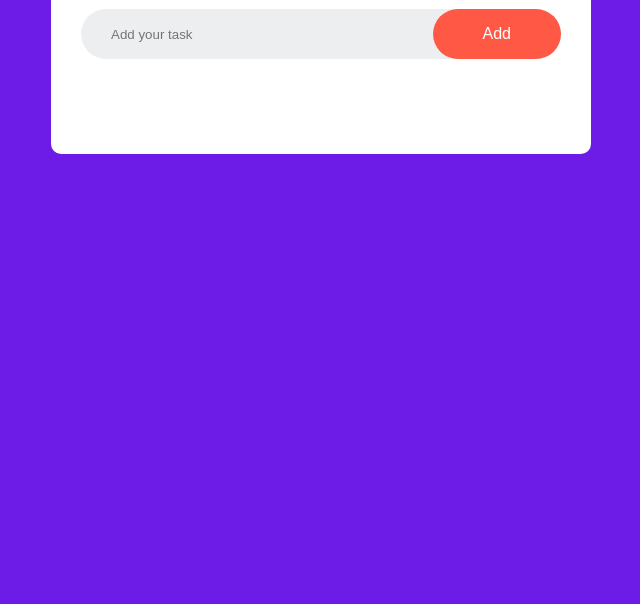
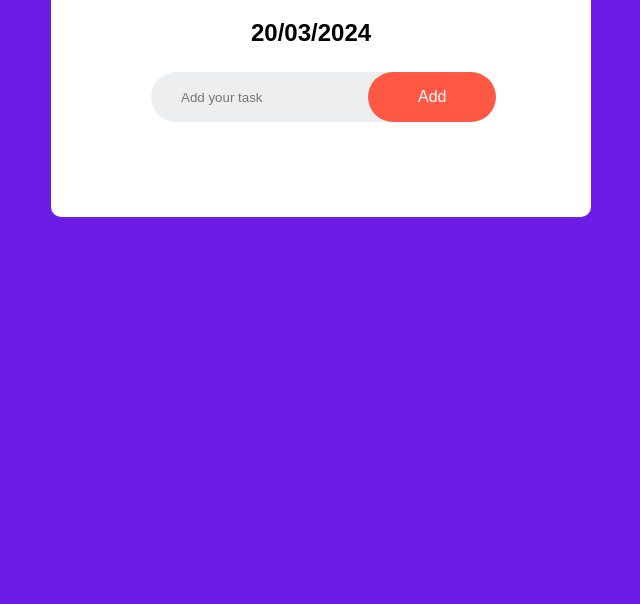
Before and after one commit to atanukundu10/To-Do-List, a plain HTML site: page index.html in a window 1280 px wide. Shown: the part 196-800 px from the top of the page, without its empty margins (319-959 px from the left). Drawn offline with Linux system fonts and the light colour scheme.

Commit message:
minor fixes

```diff
--- a/index.html
+++ b/index.html
@@ -10,8 +10,8 @@
 
     <div class="container">
         <div class="to-do">
-            <h2>To-Do List <img src="images/icon.png"> <span class="date" id="curr-date"> </span> </h2>
-
+            <h2>To-Do List <img src="images/icon.png"></h2>
+            <h2><span class="date" id="curr-date"></span></h2>
             <div class="row">
                 <input type="text" id="input-box" placeholder="Add your task">
                 <button onclick="addTask()">Add</button>
--- a/style.css
+++ b/style.css
@@ -17,7 +17,7 @@
     max-width: 540px;
     background: white;
     margin: 90px auto 20px;
-    padding: 40px 30px 70px;
+    padding: 40px 100px 70px;
     border-radius: 10px;
 }
 
@@ -36,6 +36,7 @@
 
 .date{
     padding-left: 10px;
+    margin-top: 0px;
 }
 
 .row{
```
